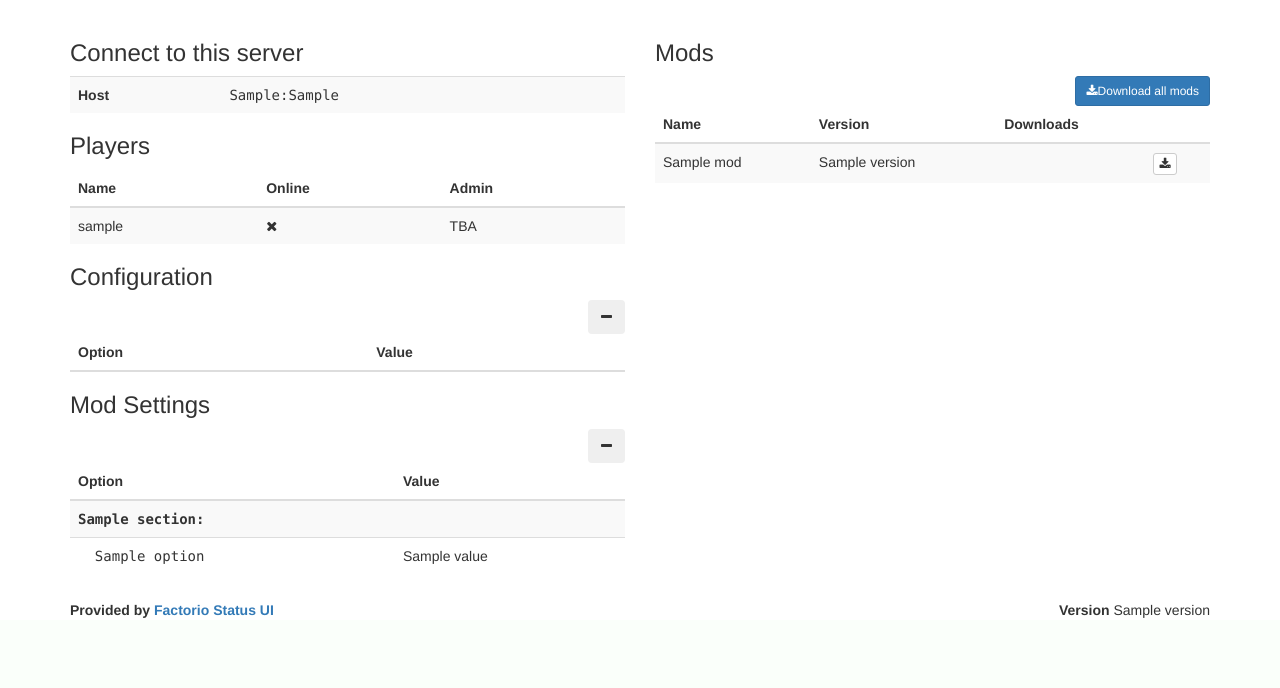
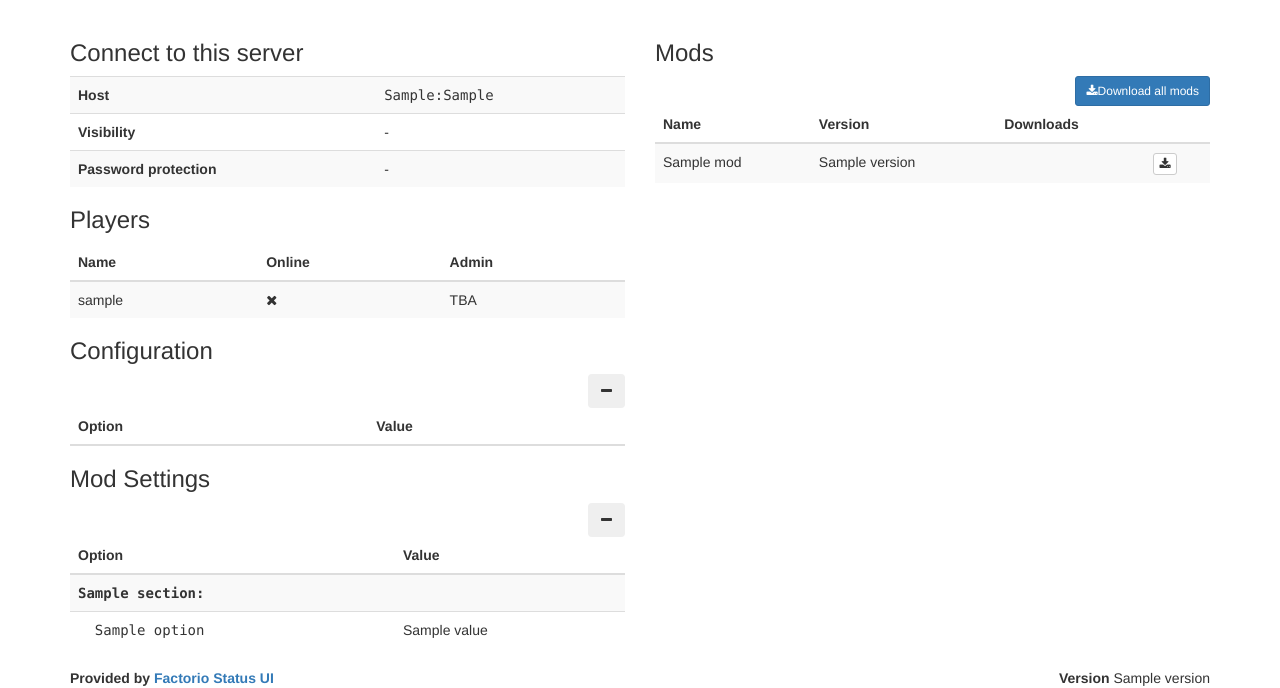
Before and after one commit to adamcharnock/factorio-status-ui, a Python web app: template templates/index.jinja2 in a window 1280 px wide. Shown: the part 200-888 px from the top of the page. Before the commit the page ends 818 px from the top, so only its background shows below. Run offline with Jinja, Linux system fonts and the light colour scheme; the template is opened without the code that fills it: most values are stand-ins (such as "Sample title", 1, 10 or a date in 2020); lists and menus that the app fills with data are empty; some libraries are stand-ins or nearby versions.

Commit message:
Improving visibility details

```diff
--- a/factorio_status_ui/handlers.py
+++ b/factorio_status_ui/handlers.py
@@ -140,7 +140,9 @@ def handle_config(config: dict):
         if 'every' in v:  # Autosave every 10 minutes
             return v.split('every', 1)[-1].strip()
         if v.strip() == "The server currently doesn't have a password":
-            return None
+            return False
+        if v.strip() == "The server currently has a password":
+            return True
         return v
 
     kwargs = {k.replace('-', '_'): munge_value(v.decode('utf8')) for k, v in config.items()}
--- a/factorio_status_ui/serve.py
+++ b/factorio_status_ui/serve.py
@@ -47,8 +47,6 @@ def main():
     required.add_argument('--mods-directory', help='Path to factorio mods directory.', type=Path, required=True)
     required.add_argument('--saves-directory', help='Path to factorio saves directory.', type=Path, required=True)
 
-    parser.add_argument('--show-password', help='Show the server password', action='store_true')
-
     args = parser.parse_args()
     for option in dir(application_config):
         if option.startswith('_'):
--- a/factorio_status_ui/state.py
+++ b/factorio_status_ui/state.py
@@ -82,8 +82,6 @@ class ApplicationConfig(State):
     server_host: str = None
     server_port: int = None
 
-    show_password: bool = None
-
     def __repr__(self):
         return '<ApplicationConfig: {}>'.format(self.__dict__)
 
--- a/templates/index.jinja2
+++ b/templates/index.jinja2
@@ -59,20 +59,39 @@
                                 <h3 class="box-title">Connect to this server</h3>
                             </div>
                             <div class="box-body">
-                                {% if server.config and not server.config.visibility_public %}
-                                    <div class="alert alert-warning">
-                                        <h4><i class="icon fa fa-warning"></i> Local network only</h4>
-                                        This server is only available on the local network.
-                                        Make sure you are on the same network as this server
-                                        before trying to connect.
-                                    </div>
-                                {% endif %}
-
                                 <table class="table table-striped">
                                     <tbody>
                                     <tr>
                                         <th>Host</th>
                                         <td class="monospace">{{ application_config.server_host }}:{{ application_config.server_port }}</td>
+                                    </tr>
+                                    <tr>
+                                        <th>Visibility</th>
+                                        <td>
+                                            {% if not server.config %}
+                                                -
+                                            {% else %}
+                                                {% if server.config.visibility_public %}
+                                                    <i class="fa fa-globe"></i> Publicly listed
+                                                {% else %}
+                                                    <i class="fa fa-user-secret"></i> Not publicly listed
+                                                {% endif %}
+                                            {% endif %}
+                                        </td>
+                                    </tr>
+                                    <tr>
+                                        <th>Password protection</th>
+                                        <td>
+                                            {% if not server.config %}
+                                                -
+                                            {% else %}
+                                                {% if server.config.password %}
+                                                    <i class="fa fa-unlock"></i> No password
+                                                {% else %}
+                                                    <i class="fa fa-lock"></i> Yes
+                                                {% endif %}
+                                            {% endif %}
+                                        </td>
                                     </tr>
                                     </tbody>
                                 </table>
@@ -140,9 +159,7 @@
                                         <tr>
                                             <td class="monospace">{{ k }}</td>
                                             <td>
-                                                {% if k == "password" and not application_config.show_password %}
-                                                    <em>[hidden]</em>
-                                                {% elif v == true %}
+                                                {% if v == true %}
                                                     <i class="fa fa-check" aria-hidden="true"></i>
                                                 {% elif v == false %}
                                                     <i class="fa fa-times" aria-hidden="true"></i>
```
